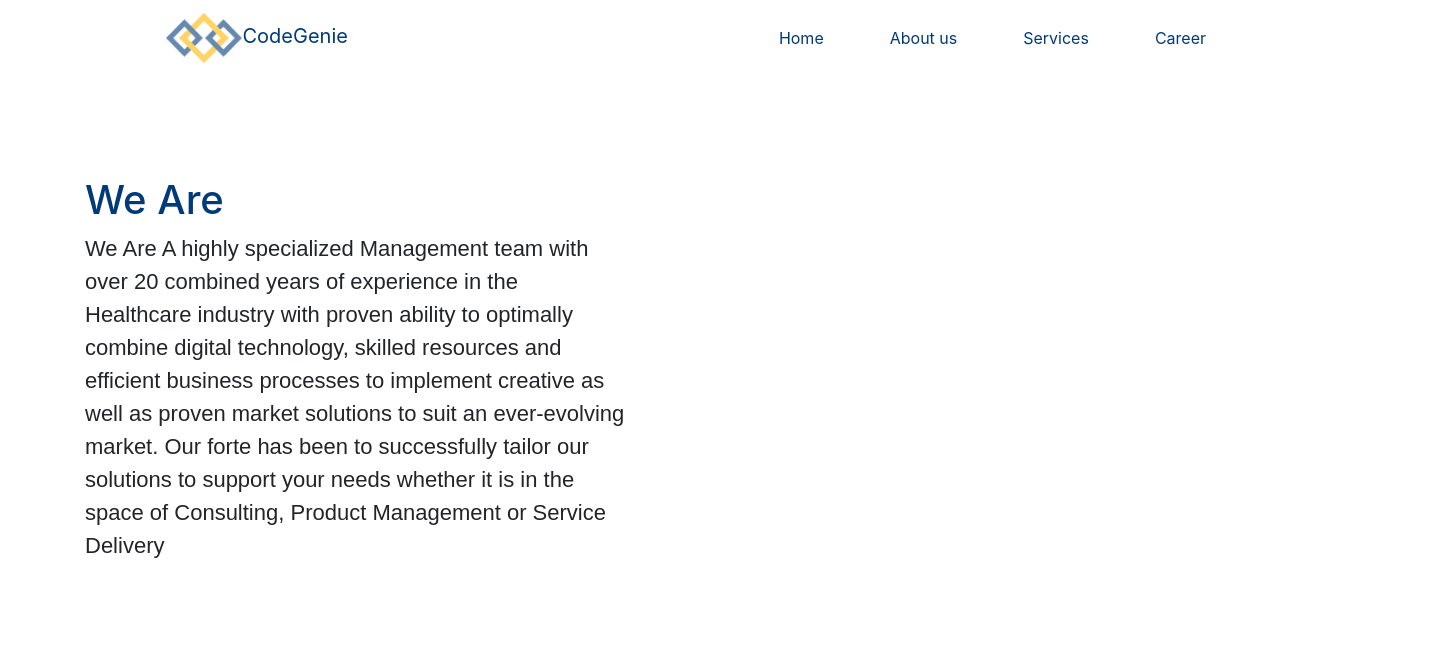
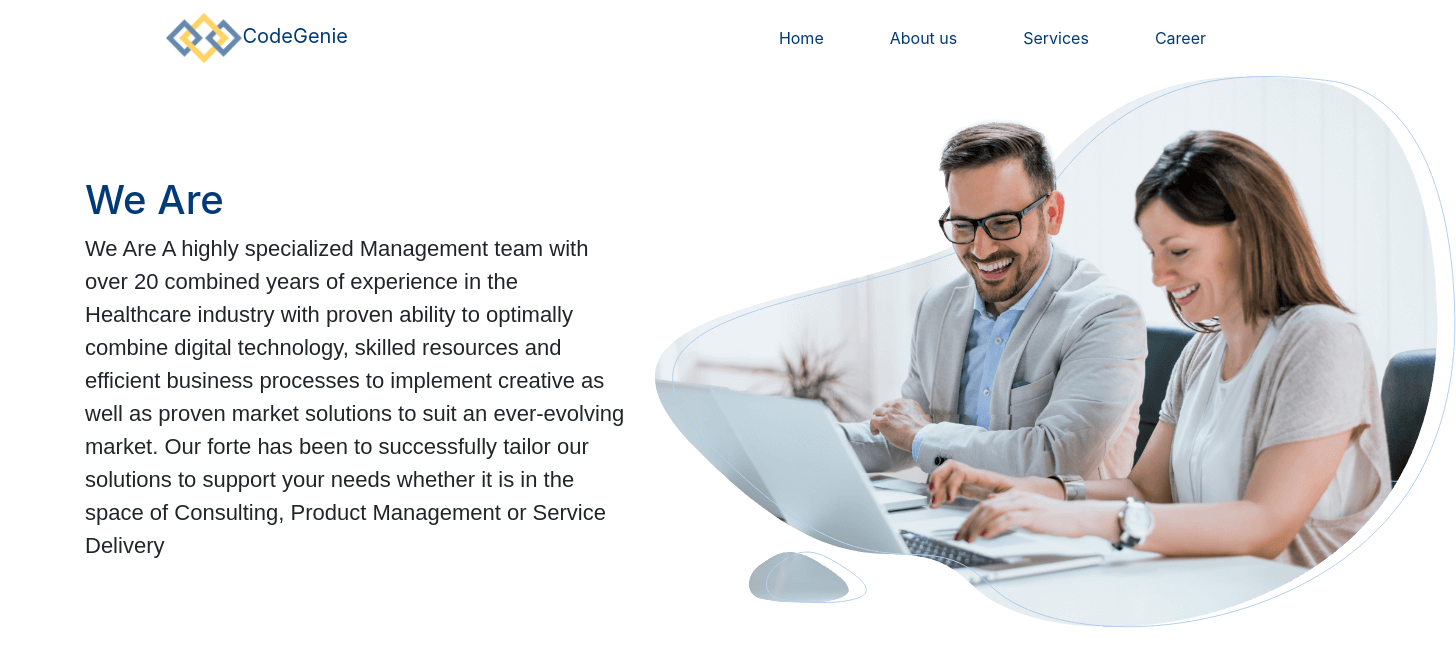
Before and after one commit to realahsanshah/Project-4B-Codegenie, a React (Create React App) app: page / in a window 1280 px wide. Shown: the top 666 px of the page, 1456 px wide, since content can reach past the window. Built offline with nearby package versions, Linux system fonts and the light colour scheme.

Commit message:
Added Picture

```diff
--- a/src/components/TopComponent.js
+++ b/src/components/TopComponent.js
@@ -11,6 +11,9 @@ const TopComponent = () => {
                 A highly specialized Management team with over 20 combined years of experience in the Healthcare industry with proven ability to optimally combine digital technology, skilled resources and efficient business processes to implement creative as well as proven market solutions to suit an ever-evolving market. Our forte has been to successfully tailor our solutions to support your needs whether it is in the space of Consulting, Product Management or Service Delivery
                 </p>
             </div>
+            <div className='col-12 col-lg-6'>
+                <img src='img/about-img.png' alt='About us' />
+            </div>
         </div>
         </div>
      );
```
